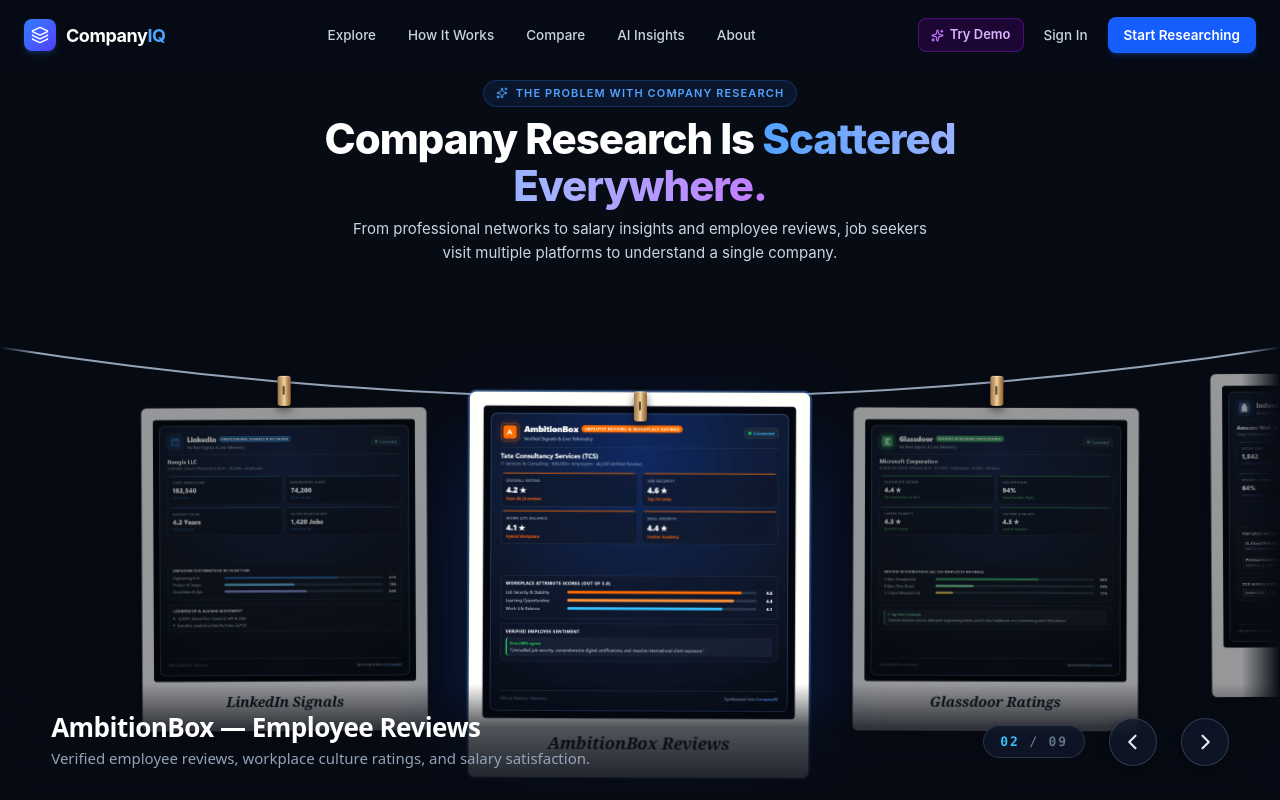
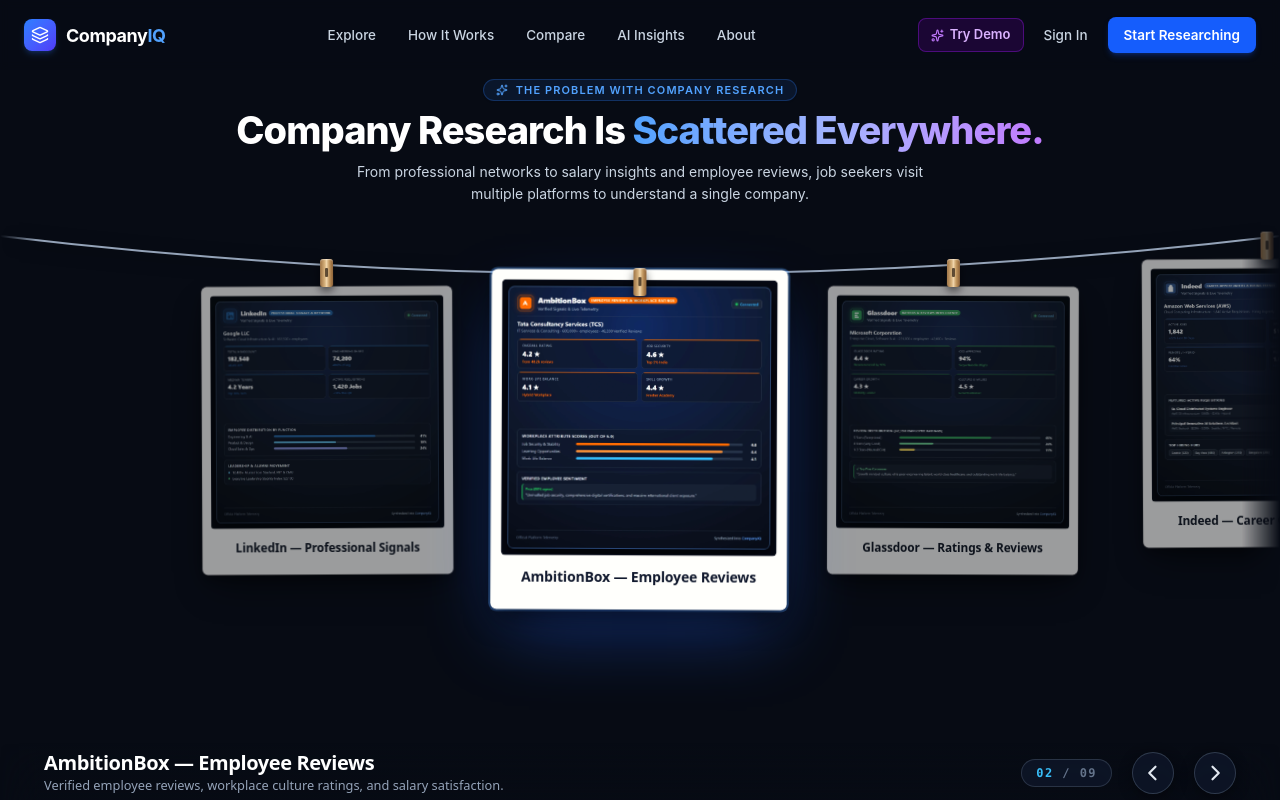
Before and after one commit to hariomjaiswal12/hackathon-2-Hariom-jaiswal-frontend, a React (Vite) app: page / in a window 1280 px wide. Shown: the top 800 px of the page. Built offline with nearby package versions, Linux system fonts and the light colour scheme; no server answers.

Commit message:
fix(ui): prevent bottom clipping on Polaroid carousel and display full platform names

```diff
--- a/src/components/ui/polaroid-line-carousel.tsx
+++ b/src/components/ui/polaroid-line-carousel.tsx
@@ -70,7 +70,7 @@
 .pl-root {
   position: relative;
   width: 100%;
-  min-height: 520px;
+  min-height: 460px;
   overflow: hidden;
   background: var(--pl-bg, transparent);
   color: var(--pl-ink, #F8FAFC);
@@ -105,27 +105,27 @@
   position: absolute;
   left: 0;
   top: 0;
-  width: var(--pl-cw, 340px);
+  width: var(--pl-cw, 280px);
   transform-origin: 50% 0;
   will-change: transform;
   cursor: inherit;
 }
 .pl-print {
-  margin-top: 10px;
+  margin-top: 8px;
   background: #FDFBF7;
-  padding: 13px 13px 8px;
+  padding: 10px 10px 8px;
   border-radius: 6px;
-  box-shadow: 0 6px 12px -2px rgba(0, 0, 0, 0.45), 0 25px 50px -12px rgba(0, 0, 0, 0.75), 0 0 0 1px rgba(255, 255, 255, 0.12);
+  box-shadow: 0 6px 16px -2px rgba(0, 0, 0, 0.5), 0 20px 40px -10px rgba(0, 0, 0, 0.75), 0 0 0 1px rgba(255, 255, 255, 0.14);
   transition: transform 0.5s cubic-bezier(0.2, 0.7, 0.2, 1), filter 0.5s ease, box-shadow 0.5s ease, opacity 0.5s ease;
 }
 .pl-card[data-on="0"] .pl-print {
   transform: scale(0.88);
-  filter: saturate(0.6) brightness(0.82);
+  filter: saturate(0.65) brightness(0.85);
   opacity: 0.72;
 }
 .pl-card[data-on="1"] .pl-print {
-  transform: scale(1.05);
-  box-shadow: 0 12px 30px -4px rgba(0, 0, 0, 0.6), 0 35px 80px -15px rgba(37, 99, 235, 0.45), 0 0 0 2px rgba(96, 165, 250, 0.4);
+  transform: scale(1.04);
+  box-shadow: 0 10px 28px -4px rgba(0, 0, 0, 0.65), 0 30px 70px -12px rgba(37, 99, 235, 0.45), 0 0 0 2px rgba(96, 165, 250, 0.4);
   filter: saturate(1.05) brightness(1.02);
   opacity: 1;
 }
@@ -148,16 +148,16 @@
   pointer-events: none;
 }
 .pl-note {
-  height: 48px;
+  min-height: 44px;
   display: flex;
   align-items: center;
   justify-content: center;
-  padding: 0 8px;
-  font: italic 600 16px/1.1 ui-serif, Georgia, Cambria, 'Times New Roman', serif;
+  text-align: center;
+  padding: 5px 6px 6px;
+  font: 600 clamp(11.5px, 1.05vw, 13.5px)/1.25 ui-sans-serif, system-ui, -apple-system, BlinkMacSystemFont, "Segoe UI", Roboto, sans-serif;
   color: #0F172A;
-  white-space: nowrap;
-  overflow: hidden;
-  text-overflow: ellipsis;
+  white-space: normal;
+  word-break: break-word;
   letter-spacing: -0.01em;
 }
 .pl-peg {
@@ -165,7 +165,7 @@
   left: 50%;
   top: 0;
   width: 13px;
-  height: 30px;
+  height: 28px;
   margin-left: -6.5px;
   border-radius: 3px;
   background: linear-gradient(90deg, #9C7142 0%, #D4AF7A 35%, #F0D5AA 50%, #C49A62 70%, #8A5D32 100%);
@@ -176,7 +176,7 @@
   content: '';
   position: absolute;
   left: 5px;
-  top: 10px;
+  top: 9px;
   width: 2.5px;
   height: 9px;
   background: rgba(45, 30, 15, 0.75);
@@ -187,26 +187,30 @@
   left: 0;
   right: 0;
   bottom: 0;
-  padding: 28px clamp(16px, 4vw, 56px) 20px;
-  background: linear-gradient(to top, rgba(7, 11, 20, 0.95) 0%, rgba(7, 11, 20, 0.7) 60%, transparent 100%);
+  padding: 8px clamp(16px, 3.5vw, 44px) 12px;
+  background: linear-gradient(to top, rgba(7, 11, 20, 0.75) 0%, transparent 100%);
   display: flex;
   align-items: center;
-  gap: clamp(12px, 2vw, 24px);
+  gap: clamp(10px, 1.8vw, 20px);
   cursor: default;
   z-index: 30;
+  pointer-events: none;
+}
+.pl-bar > * {
+  pointer-events: auto;
 }
 .pl-cap {
   flex: 1;
   min-width: 0;
   overflow: hidden;
-  padding-bottom: 0.15em;
+  padding-bottom: 0.1em;
 }
 .pl-cap > * {
   display: block;
   animation: pl-in 0.55s cubic-bezier(0.2, 0.8, 0.2, 1) both;
 }
 .pl-title {
-  font: 800 clamp(19px, 2.4vw, 26px)/1.2 ui-sans-serif, system-ui, -apple-system, BlinkMacSystemFont, "Segoe UI", Roboto, sans-serif;
+  font: 700 clamp(15px, 1.6vw, 20px)/1.2 ui-sans-serif, system-ui, -apple-system, BlinkMacSystemFont, "Segoe UI", Roboto, sans-serif;
   color: #FFFFFF;
   white-space: nowrap;
   overflow: hidden;
@@ -214,19 +218,19 @@
   letter-spacing: -0.02em;
 }
 .pl-sub {
-  margin-top: 4px;
-  font: 400 clamp(13px, 1.3vw, 15px)/1.5 ui-sans-serif, system-ui, sans-serif;
+  margin-top: 2px;
+  font: 400 clamp(11.5px, 1vw, 13px)/1.4 ui-sans-serif, system-ui, sans-serif;
   color: #94A3B8;
   white-space: nowrap;
   overflow: hidden;
   text-overflow: ellipsis;
 }
 .pl-count {
-  font: 600 13px/1 ui-monospace, SFMono-Regular, Menlo, Monaco, Consolas, monospace;
-  letter-spacing: 0.14em;
+  font: 600 12px/1 ui-monospace, SFMono-Regular, Menlo, Monaco, Consolas, monospace;
+  letter-spacing: 0.12em;
   color: #64748B;
   background: rgba(15, 23, 42, 0.8);
-  padding: 9px 16px;
+  padding: 7px 14px;
   border-radius: 999px;
   border: 1px solid rgba(71, 85, 105, 0.5);
   backdrop-filter: blur(8px);
@@ -237,8 +241,8 @@
 }
 .pl-btn {
   appearance: none;
-  width: 48px;
-  height: 48px;
+  width: 42px;
+  height: 42px;
   border-radius: 50%;
   border: 1px solid rgba(71, 85, 105, 0.6);
   background: rgba(15, 23, 42, 0.8);
@@ -358,8 +362,22 @@
 
     const observer = new ResizeObserver(() => {
       const rect = el.getBoundingClientRect();
+      let idealCw = cardWidth;
+      if (rect.width < 450) {
+        idealCw = 220;
+      } else if (rect.width < 768) {
+        idealCw = 245;
+      } else if (rect.width < 1024) {
+        idealCw = 265;
+      } else if (rect.width < 1440) {
+        idealCw = 285;
+      } else {
+        idealCw = 305;
+      }
+
+      // Ensure card height never exceeds 48% of container height to avoid bottom clipping
       const calculatedCw = Math.round(
-        Math.max(160, Math.min(cardWidth, rect.width * 0.38, rect.height * 0.62))
+        Math.max(170, Math.min(idealCw, rect.height * 0.48))
       );
       setViewport({ w: rect.width, h: rect.height, cw: calculatedCw });
     });
@@ -398,7 +416,7 @@
       lastTime = now;
 
       const { w: width, h: height, cw } = viewport;
-      const topY = Math.max(34, height * 0.15);
+      const topY = Math.max(16, Math.min(32, height * 0.05));
       const drag = dragPointer.current;
 
       let speedForce: number;
@@ -410,7 +428,8 @@
         speedForce = -(state.off - prevOff) / Math.max(dt, 0.001);
       }
 
-      const { sag: currentSag, swing: currentSwing } = paramsRef.current;
+      const { sag: configuredSag, swing: currentSwing } = paramsRef.current;
+      const currentSag = Math.min(configuredSag, Math.round(height * 0.065));
       const effectiveSwing = prefersReducedMotion ? 0 : currentSwing;
       const closestIdx = getClosestIndex(state.off, stepWidth, totalCount);
 
@@ -641,7 +660,7 @@
                 />
               )}
             </div>
-            <div className="pl-note">{slide.note || slide.title || ''}</div>
+            <div className="pl-note">{slide.title || slide.note || ''}</div>
           </div>
           {/* Wooden Peg / Clip with realistic wood gradient & metal pin */}
           <div className="pl-peg" />
--- a/src/pages/Landing/LandingPage.tsx
+++ b/src/pages/Landing/LandingPage.tsx
@@ -40,63 +40,63 @@
     image: '/images/companyiq/linkedin-research.webp',
     title: 'LinkedIn — Professional Signals',
     caption: 'Company overview, headcount velocity, leadership signals & alumni networks.',
-    note: 'LinkedIn Signals',
+    note: 'LinkedIn — Professional Signals',
     alt: 'LinkedIn Company Research and Professional Signals',
   },
   {
     image: '/images/companyiq/ambitionbox-reviews.webp',
     title: 'AmbitionBox — Employee Reviews',
     caption: 'Verified employee reviews, workplace culture ratings, and salary satisfaction.',
-    note: 'AmbitionBox Reviews',
+    note: 'AmbitionBox — Employee Reviews',
     alt: 'AmbitionBox Verified Employee Reviews and Workplace Ratings',
   },
   {
     image: '/images/companyiq/glassdoor-insights.webp',
     title: 'Glassdoor — Ratings & Reviews',
     caption: '4.4★ overall ratings, 94% CEO approval, and verified pros & cons breakdown.',
-    note: 'Glassdoor Ratings',
+    note: 'Glassdoor — Ratings & Reviews',
     alt: 'Glassdoor Company Ratings, CEO Approval, and Pros/Cons',
   },
   {
     image: '/images/companyiq/indeed-careers.webp',
     title: 'Indeed — Career Opportunities',
     caption: 'Active hiring requisitions, compensation ranges, and recruitment demand trends.',
-    note: 'Indeed Requisitions',
+    note: 'Indeed — Career Opportunities',
     alt: 'Indeed Active Requisitions, Salary Data, and Hiring Demand',
   },
   {
     image: '/images/companyiq/levelsfyi-salaries.webp',
     title: 'Levels.fyi — Salary Intelligence',
     caption: 'Base, RSU stock, bonus breakdowns, and verified level-by-level compensation.',
-    note: 'Levels.fyi Salaries',
+    note: 'Levels.fyi — Salary Intelligence',
     alt: 'Levels.fyi Verified Compensation Bands and Leveling Matrix',
   },
   {
     image: '/images/companyiq/teamblind-discussions.webp',
     title: 'TeamBlind — Anonymous Insights',
     caption: 'Anonymous verified tech employee discussions, workplace culture, and sentiment.',
-    note: 'Blind Discussions',
+    note: 'TeamBlind — Anonymous Insights',
     alt: 'TeamBlind Anonymous Employee Discussions and Workplace Culture',
   },
   {
     image: '/images/companyiq/reddit-community.webp',
     title: 'Reddit — Community Discussions',
     caption: 'r/cscareerquestions and tech community unfiltered career advice & consensus.',
-    note: 'Reddit Community',
+    note: 'Reddit — Community Discussions',
     alt: 'Reddit r/cscareerquestions Tech Career Community Consensus',
   },
   {
     image: '/images/companyiq/comparably-culture.webp',
     title: 'Comparably — Culture Insights',
     caption: 'Workplace culture scores, executive team approval, and diversity benchmarks.',
-    note: 'Comparably Culture',
+    note: 'Comparably — Culture Insights',
     alt: 'Comparably Culture Score, Leadership Ratings, and Diversity',
   },
   {
     image: '/images/companyiq/themuse-advice.webp',
     title: 'The Muse — Career Guidance',
     caption: 'Company culture deep dives, employee stories, and real-world interview coaching.',
-    note: 'The Muse Guidance',
+    note: 'The Muse — Career Guidance',
     alt: 'The Muse Company Culture Deep Dives and Interview Coaching',
   },
 ];
@@ -454,7 +454,7 @@
       {/* =========================================================================
           SECTION 2: FULL-SCREEN IMMERSIVE POLAROID LINE CAROUSEL GALLERY
       ========================================================================= */}
-      <section className="relative w-full h-[100svh] min-h-[680px] max-h-[960px] flex flex-col justify-between pt-[72px] pb-1 overflow-hidden bg-[#070B14]">
+      <section className="relative w-full min-h-[720px] lg:min-h-[780px] xl:min-h-[820px] h-auto lg:h-[100svh] flex flex-col justify-between pt-[74px] pb-3 overflow-hidden bg-[#070B14]">
         {/* Cinematic Ambient Glows in Deep Black Canvas */}
         <div
           className="absolute top-1/4 left-1/2 -translate-x-1/2 w-[1100px] h-[650px] rounded-full pointer-events-none -z-10 opacity-40 blur-3xl"
@@ -465,32 +465,32 @@
         />
 
         {/* TOP: Section Header with Problem Statement */}
-        <div className="w-full max-w-4xl mx-auto px-6 text-center space-y-2 z-10 pt-2 shrink-0">
-          <div className="inline-flex items-center gap-2 px-3 py-1 rounded-full bg-blue-500/10 border border-blue-500/25 text-blue-400 text-[10.5px] sm:text-[11px] font-semibold tracking-widest uppercase shadow-xs">
+        <div className="w-full max-w-4xl mx-auto px-6 text-center space-y-2 z-10 pt-1 shrink-0">
+          <div className="inline-flex items-center gap-2 px-3 py-0.5 rounded-full bg-blue-500/10 border border-blue-500/25 text-blue-400 text-[10.5px] sm:text-[11px] font-semibold tracking-widest uppercase shadow-xs">
             <Sparkles size={12} className="text-blue-400" />
             <span>THE PROBLEM WITH COMPANY RESEARCH</span>
           </div>
 
-          <h1 className="text-2xl sm:text-3xl md:text-4xl lg:text-[42px] font-extrabold text-white tracking-tight leading-[1.12]">
+          <h1 className="text-2xl sm:text-3xl md:text-3xl lg:text-[38px] font-extrabold text-white tracking-tight leading-[1.14]">
             Company Research Is{' '}
             <span className="bg-gradient-to-r from-blue-400 via-indigo-300 to-purple-400 bg-clip-text text-transparent">
               Scattered Everywhere.
             </span>
           </h1>
 
-          <p className="text-slate-300 text-xs sm:text-sm md:text-[15px] leading-relaxed max-w-xl mx-auto font-normal">
+          <p className="text-slate-300 text-xs sm:text-sm leading-relaxed max-w-xl mx-auto font-normal">
             From professional networks to salary insights and employee reviews, job seekers visit
             multiple platforms to understand a single company.
           </p>
         </div>
 
         {/* CENTER & BOTTOM: Full-Screen Hanging Polaroid Gallery spanning full viewport width */}
-        <div className="relative w-full flex-1 min-h-0 my-1">
+        <div className="relative w-full flex-1 min-h-[480px] sm:min-h-[520px] lg:min-h-[560px] my-auto">
           <PolaroidLineCarousel
             slides={POLAROID_SLIDES}
             height="100%"
-            cardWidth={330}
-            sag={50}
+            cardWidth={290}
+            sag={38}
             swing={1}
             autoplay={4500}
             string="#94A3B8"
```
